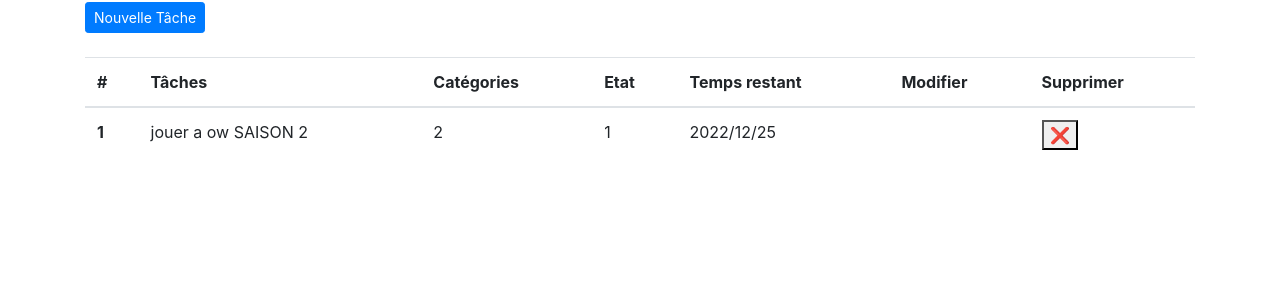
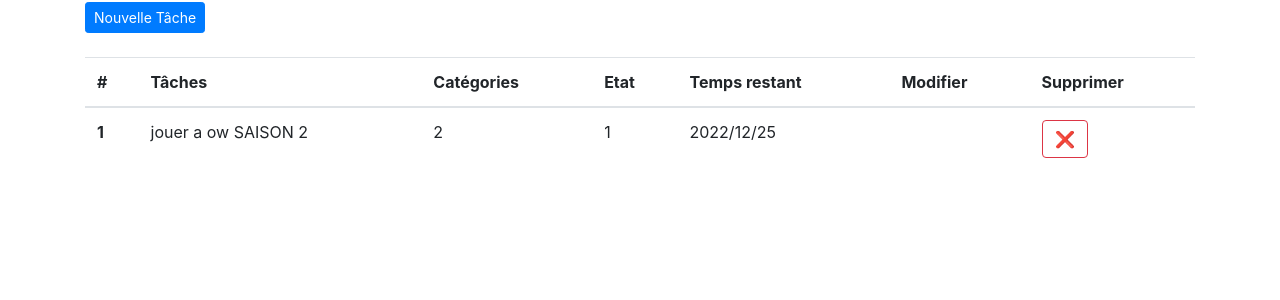
Before and after one commit to Kapoutaine/ToDoList, a Flask app: page / in a window 1280 px wide. Shown: the part 158-458 px from the top of the page. Run offline with Flask 2, Linux system fonts and the light colour scheme; some libraries are stand-ins or nearby versions.

Commit message:
Update accueil.html

```diff
--- a/templates/accueil.html
+++ b/templates/accueil.html
@@ -34,7 +34,7 @@
       <td></td>
       <td>
       <form action="/supprimer" method="POST">
-        <button type="submit" name="idTache" value="{{ tache[-1] }}">❌</button>
+        <button type="submit" class="btn btn-outline-danger" name="idTache" value="{{ tache[-1] }}">❌</button>
       </form></td>
     </tr>
     {% endfor %}
```
